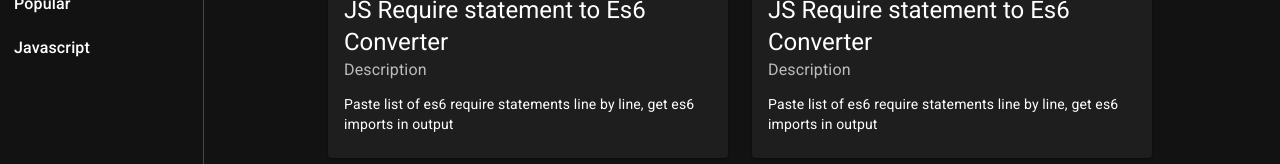
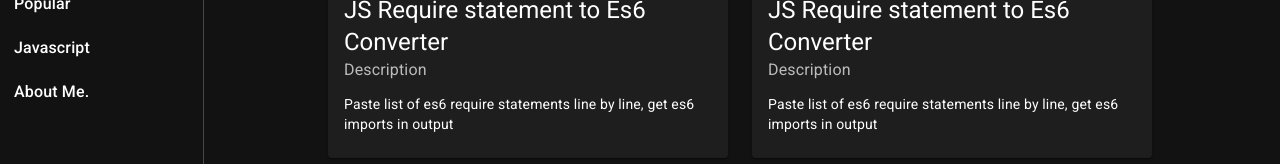
Before and after one commit to aniket-js/aniket-js, a Next.js app: page / in a window 1280 px wide. Shown: the part 176-340 px from the top of the page. Built offline with nearby package versions, Linux system fonts and the light colour scheme.

Commit message:
about link added

```diff
--- a/src/components/LeftSidebar/index.js
+++ b/src/components/LeftSidebar/index.js
@@ -50,6 +50,14 @@ function LeftSidebar() {
                             Javascript
                         </div>
                     </MenuItem>
+
+                    <MenuItem>
+                        <Link href="https://aniket-mern.github.io">
+                            <div className="text">
+                                About Me.
+                            </div>
+                        </Link>
+                    </MenuItem>
                 </div>
 
             </Box>
```
